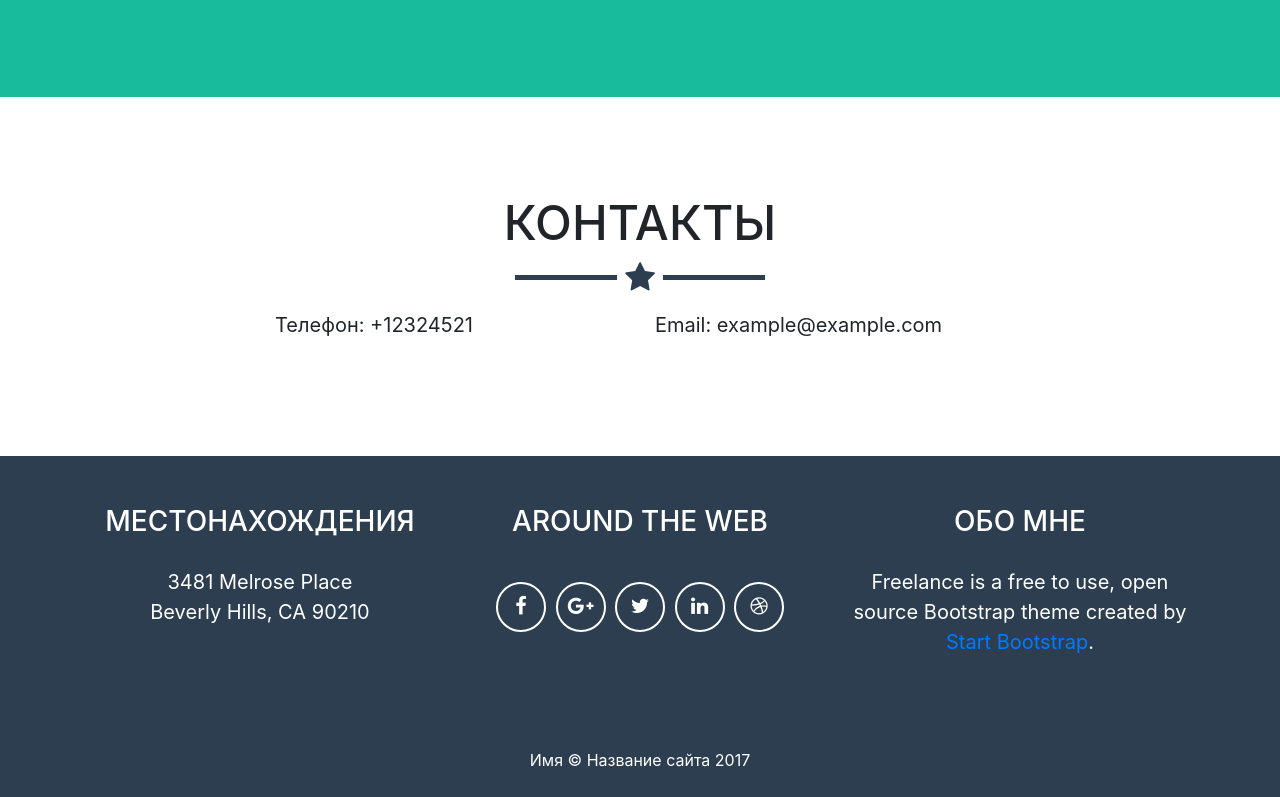
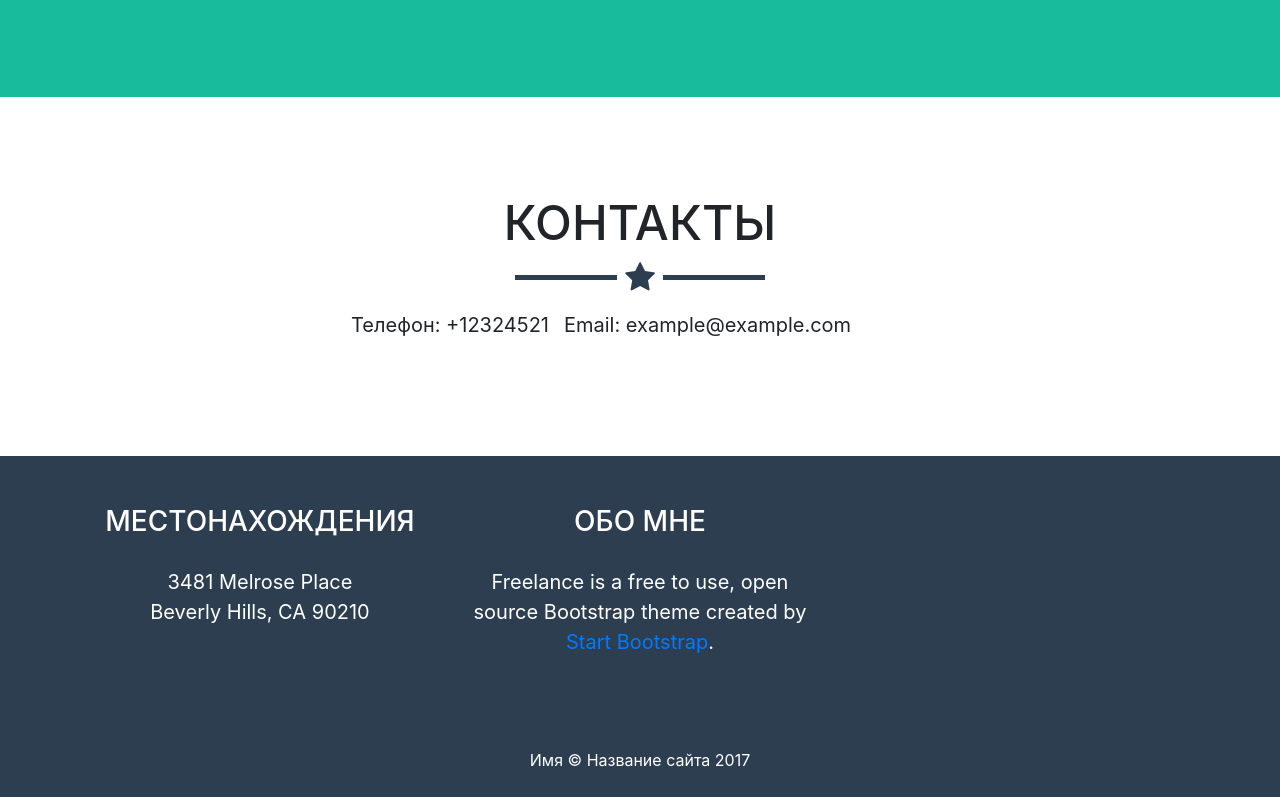
Before and after one commit to hexalar/hexalar.github.io, a website with bundled scripts: page index.html in a window 1280 px wide. Shown: the part 2175-2972 px from the top of the page. Built offline with nearby package versions, Linux system fonts and the light colour scheme.

Commit message:
contacts again

```diff
--- a/index.html
+++ b/index.html
@@ -159,7 +159,7 @@
         <h2 class="text-center">Контакты</h2>
         <hr class="star-primary">
         <div class="row">
-          <div class="col-lg-4 ml-auto">
+          <div class="col-rg-4 ml-auto">
             <p>Телефон: +12324521</p>
           </div>
           <div class="col-lg-4 mr-auto">
@@ -178,36 +178,6 @@
               <h3>Местонахождения</h3>
               <p>3481 Melrose Place
                 <br>Beverly Hills, CA 90210</p>
-            </div>
-            <div class="footer-col col-md-4">
-              <h3>Around the Web</h3>
-              <ul class="list-inline">
-                <li class="list-inline-item">
-                  <a class="btn-social btn-outline" href="#">
-                    <i class="fa fa-fw fa-facebook"></i>
-                  </a>
-                </li>
-                <li class="list-inline-item">
-                  <a class="btn-social btn-outline" href="#">
-                    <i class="fa fa-fw fa-google-plus"></i>
-                  </a>
-                </li>
-                <li class="list-inline-item">
-                  <a class="btn-social btn-outline" href="#">
-                    <i class="fa fa-fw fa-twitter"></i>
-                  </a>
-                </li>
-                <li class="list-inline-item">
-                  <a class="btn-social btn-outline" href="#">
-                    <i class="fa fa-fw fa-linkedin"></i>
-                  </a>
-                </li>
-                <li class="list-inline-item">
-                  <a class="btn-social btn-outline" href="#">
-                    <i class="fa fa-fw fa-dribbble"></i>
-                  </a>
-                </li>
-              </ul>
             </div>
             <div class="footer-col col-md-4">
               <h3>Обо мне</h3>
```
